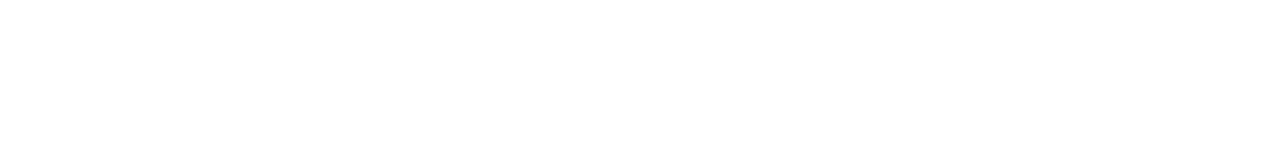
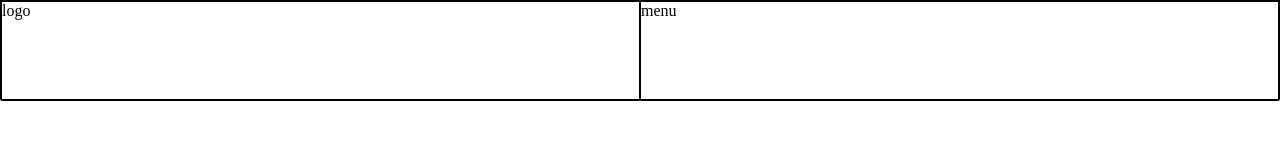
Before and after one commit to Alematri/htmlcss-responsive-layout, a plain HTML site: page index.html in a window 1280 px wide. Drawn offline with Linux system fonts and the light colour scheme.

Commit message:
Add debug and Header

```diff
--- /dev/null
+++ b/css/style.css
@@ -0,0 +1,19 @@
+*{
+  margin: 0;
+  padding: 0;
+  box-sizing: border-box;
+}
+
+.debug{
+  border: solid 1px black;
+  height: 100px;
+  width: 100%;
+}
+
+.d-flex{
+  display: flex;
+}
+
+.justify-content-between{
+  justify-content: space-between;
+}
--- a/index.html
+++ b/index.html
@@ -3,9 +3,22 @@
 <head>
   <meta charset="UTF-8">
   <meta name="viewport" content="width=device-width, initial-scale=1.0">
-  <title>Document</title>
+
+  <!-- FONT AWESOME -->
+<link rel="stylesheet" href="https://cdnjs.cloudflare.com/ajax/libs/font-awesome/6.4.0/css/all.min.css" integrity="sha512-iecdLmaskl7CVkqkXNQ/ZH/XLlvWZOJyj7Yy7tcenmpD1ypASozpmT/E0iPtmFIB46ZmdtAc9eNBvH0H/ZpiBw==" crossorigin="anonymous" referrerpolicy="no-referrer"/>
+
+  <!-- CUSTON CSS -->
+  <link rel="stylesheet" href="css/style.css">
+  <title>Responsive Layout</title>
 </head>
+
 <body>
+  <header>
+    <div class="d-flex justify-content-between debug">
+      <div class="logo debug">logo</div>
+      <div class="menu debug">menu</div>
+    </div>
+  </header>
 
 </body>
 </html>
```
Also changed, not shown: style.css (deleted).
